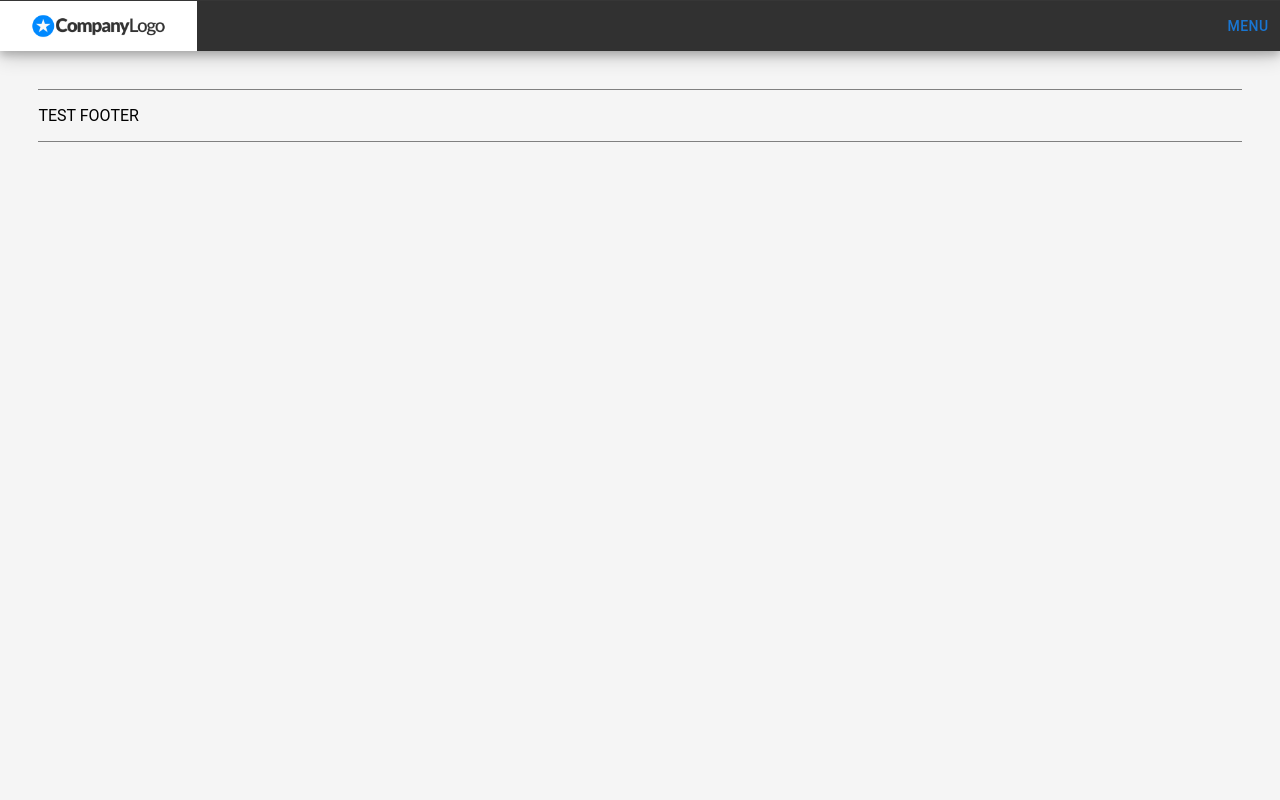
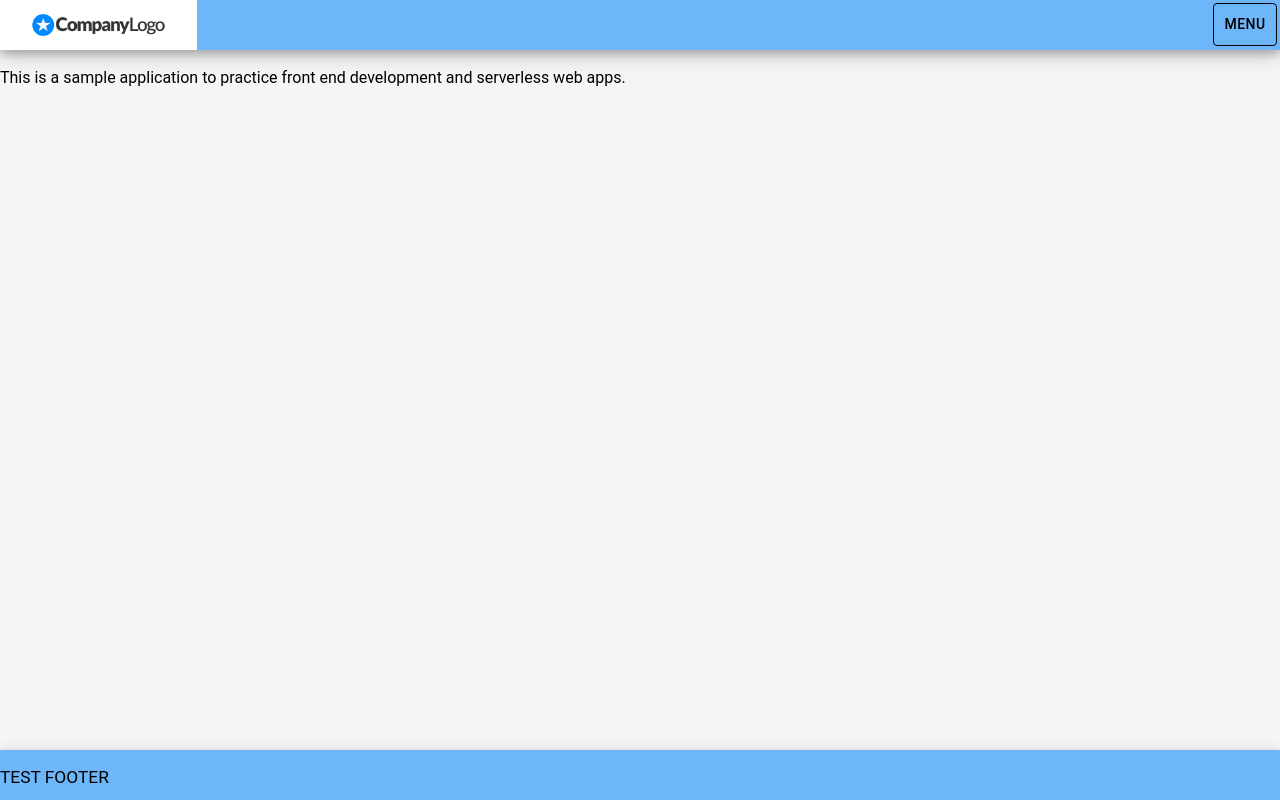
Before and after one commit to kjthorpe18/storefront-app, a React (Create React App) app: page /about in a window 1280 px wide. Built offline with nearby package versions, Linux system fonts and the light colour scheme.

Commit message:
Views, css changes, routing

```diff
--- a/package.json
+++ b/package.json
@@ -12,6 +12,7 @@
     "@testing-library/user-event": "^13.2.1",
     "react": "^17.0.2",
     "react-dom": "^17.0.2",
+    "react-router-dom": "^6.2.1",
     "react-scripts": "5.0.0",
     "web-vitals": "^2.1.0"
   },
--- a/src/App.js
+++ b/src/App.js
@@ -3,7 +3,12 @@ import * as React from "react";
 import Layout from "./components/Layout";
 
 function App() {
-  return <Layout />;
+  return (
+    <Layout>
+
+    </Layout>
+  )
+
 }
 
 export default App;
--- a/src/components/Brand.js
+++ b/src/components/Brand.js
@@ -5,7 +5,7 @@ class Brand extends Component {
     return (
       <img
         id="logo"
-        class="nav-item"
+        className="nav-item"
         alt="logo"
         src={require("../static/" + this.props.logo)}
       />
--- a/src/components/layout.js
+++ b/src/components/layout.js
@@ -1,14 +1,17 @@
 import React, { Component } from "react";
 import Nav from "./Nav";
 import Footer from "./Footer";
+import { Outlet } from "react-router-dom";
 
 class Layout extends Component {
   render() {
     return (
-      <div>
-        <Nav />
-        <div className="content">{this.props.children}</div>
-        <Footer />
+      <div className="everything">
+        <Nav className="nav" />
+        <div className="content">
+          <Outlet />
+        </div>
+        <Footer className="footer" />
       </div>
     );
   }
--- a/src/components/nav.js
+++ b/src/components/nav.js
@@ -60,7 +60,7 @@ class Nav extends Component {
 
   render() {
     return (
-      <nav id="navbar">
+      <nav id="navbar" className='sticky-top'>
         <Brand
           brandName="StoreFront"
           logo="logo-example.png"
--- a/src/index.js
+++ b/src/index.js
@@ -1,17 +1,23 @@
-import React from "react";
-import ReactDOM from "react-dom";
-import "./index.css";
-import App from "./App";
-import reportWebVitals from "./reportWebVitals";
+import React from 'react';
+import ReactDOM from 'react-dom';
+import {
+  BrowserRouter,
+  Routes,
+  Route
+} from "react-router-dom";
+
+import './static/index.css';
+
+import About from './views/About';
+import App from './App';
 
 ReactDOM.render(
-  <React.StrictMode>
-    <App />
-  </React.StrictMode>,
-  document.getElementById("root")
+  <BrowserRouter>
+    <Routes>
+        <Route path="/" element={<App />}>
+          <Route path="about" element={<About />} />
+        </Route>
+    </Routes>
+  </BrowserRouter>,
+  document.getElementById('root')
 );
-
-// If you want to start measuring performance in your app, pass a function
-// to log results (for example: reportWebVitals(console.log))
-// or send to an analytics endpoint. Learn more: https://bit.ly/CRA-vitals
-reportWebVitals();
--- a/src/index.css
+++ b/src/static/index.css
@@ -14,14 +14,35 @@ code {
     monospace;
 }
 
+
+html, body {
+  height: 100%;
+}
+
+#root {
+  height: 100%;
+}
+
+.everything {
+  height: 100%;
+  display: flex;
+  flex-direction: column;
+}
+
+.content {
+  flex: 1 0 auto;
+}
+.footer {
+  flex-shrink: 0;
+}
+
 #navbar {
   font-size: 13pt;
   list-style-type: none;
   margin: 0;
   padding: 0;
   overflow: hidden;
-  border-top: 1px solid rgb(54, 54, 54);
-  background-color: rgb(49, 49, 49);
+  background-color: rgb(110, 182, 250);
   box-shadow: 0 4px 8px 0 rgba(0, 0, 0, 0.2), 0 6px 20px 0 rgba(0, 0, 0, 0.19);
   max-height: 50px;
   height: 50px;
@@ -54,9 +75,14 @@ code {
 }
 
 #footer {
-  margin: 3%;
-  border-top: 1px solid gray;
-  border-bottom: 1px solid gray;
+  font-size: 13pt;
+  list-style-type: none;
+  padding: 0;
+  overflow: hidden;
+  background-color: rgb(110, 182, 250);
+  box-shadow: 0 4px 8px 0 rgba(0, 0, 0, 0.2), 0 6px 20px 0 rgba(0, 0, 0, 0.19);
+  max-height: 50px;
+  height: 50px;
 }
 
 #footer a {
@@ -64,6 +90,18 @@ code {
   text-decoration-line: underline;
   color: black;
 }
+
+.sticky-top {
+  position: fixed;
+  top: 0;
+  width: 100%;
+}
+
+/* .sticky-bottom{
+  position: fixed;
+  top: 0;
+  width: 100%;
+} */
 
 #brand {
   max-height: inherit;
@@ -81,5 +119,15 @@ code {
 }
 
 #menu-button {
-  height: inherit;
+  height: 85%;
+  color: black;
+  border: 1px solid black;
+  margin: 3px;
 }
+
+#menu-button:hover {
+  color: rgba(46, 46, 46, 0.815);
+  background-color: rgba(161, 161, 161, 0.815);
+  border: 1px solid black;
+  box-shadow: 0 4px 8px 0 rgba(0, 0, 0, 0.2), 0 6px 20px 0 rgba(0, 0, 0, 0.19);
+}
--- /dev/null
+++ b/src/views/About.js
@@ -0,0 +1,11 @@
+import React from "react";
+import Layout from "../components/Layout";
+
+const About = () => (
+    <div>
+      <h2>About Us</h2>
+      <p>This is a sample application to practice front end development and serverless web apps.</p>
+    </div>
+);
+
+export default About;
```
Also changed, not shown: src/views/CreateProduct.js (added), 2 other files (tests, documents, lock files or other folders).
